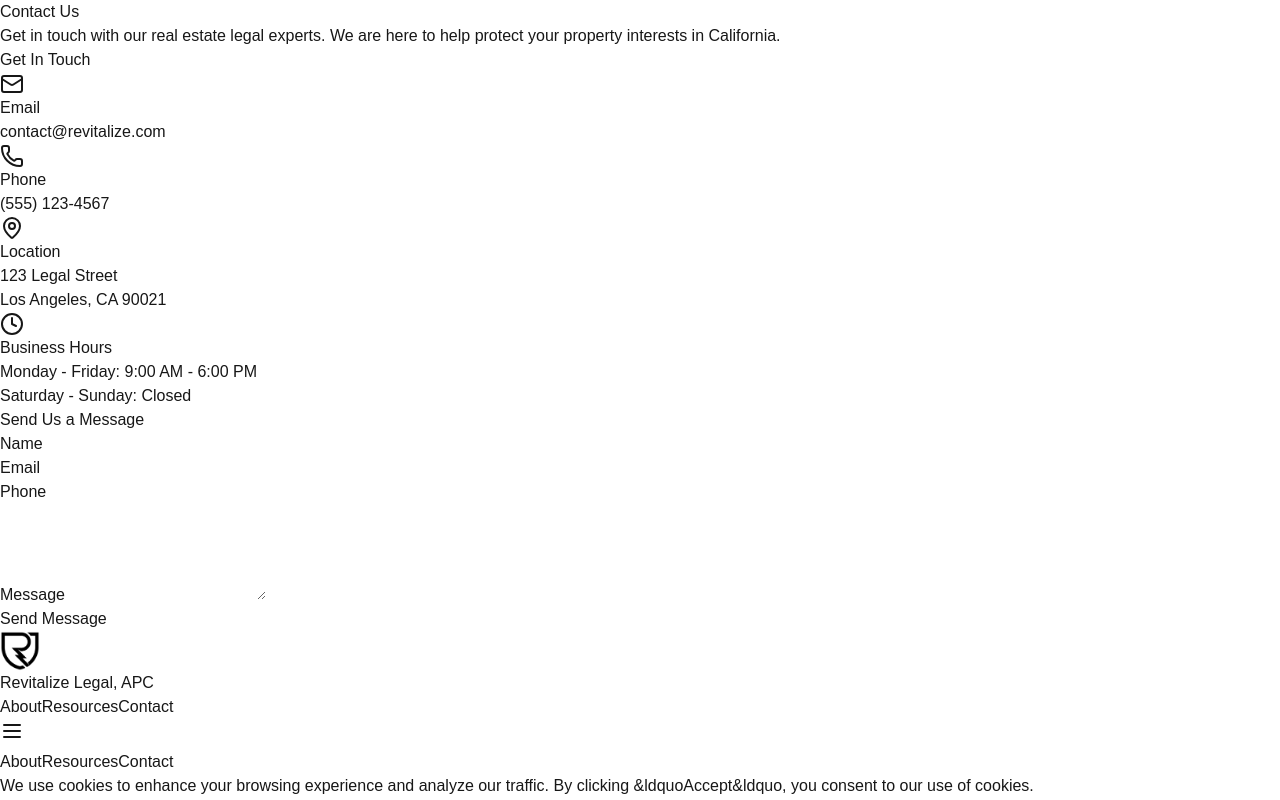
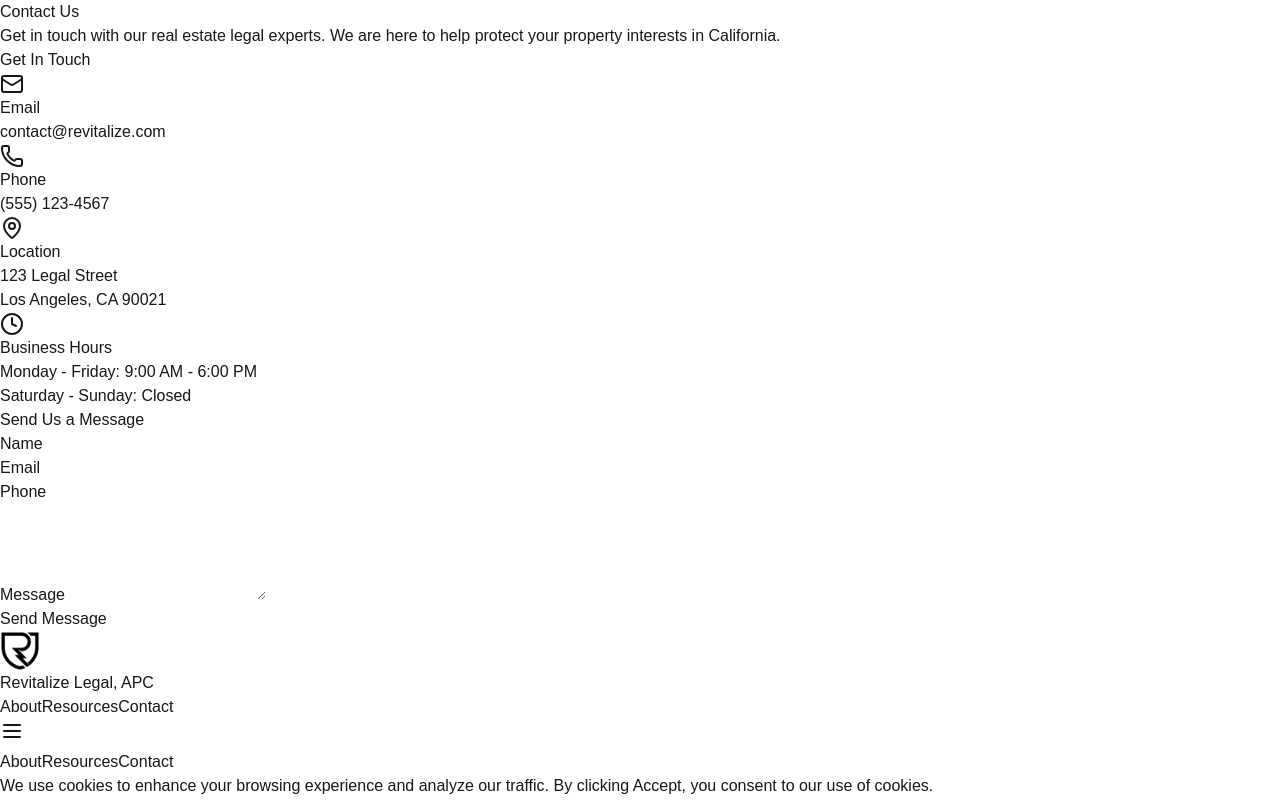
Before and after one commit to pedrotchang/revitalize-v1.1, a Next.js app: page /contact in a window 1280 px wide. Shown: the top 800 px of the page. Built offline with nearby package versions, Linux system fonts and the light colour scheme.

Commit message:
feat: SSR for landing page

```diff
--- a/src/components/CookieAlert.tsx
+++ b/src/components/CookieAlert.tsx
@@ -23,7 +23,7 @@
         <div className="flex flex-col sm:flex-row items-center justify-between gap-4">
           <div className="text-sm">
             We use cookies to enhance your browsing experience and analyze our
-            traffic. By clicking &ldquoAccept&ldquo, you consent to our use of
+            traffic. By clicking Accept, you consent to our use of
             cookies.
           </div>
           <div className="flex gap-4">
```
Also changed, not shown: src/app/page.tsx (+7 -5 lines).
